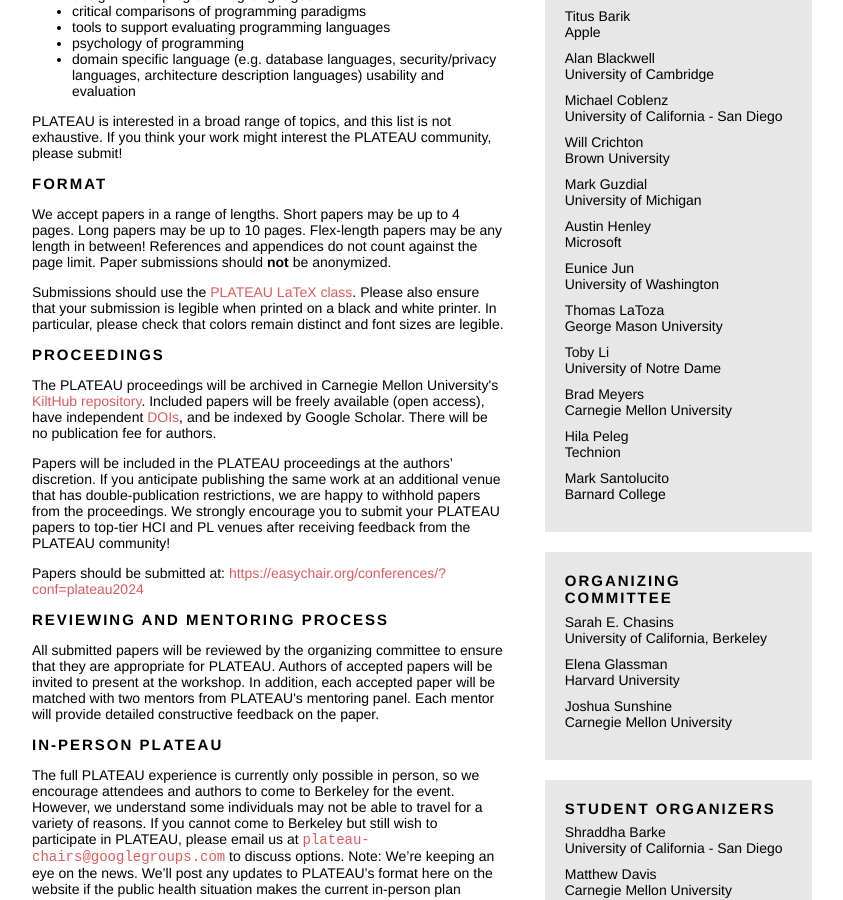
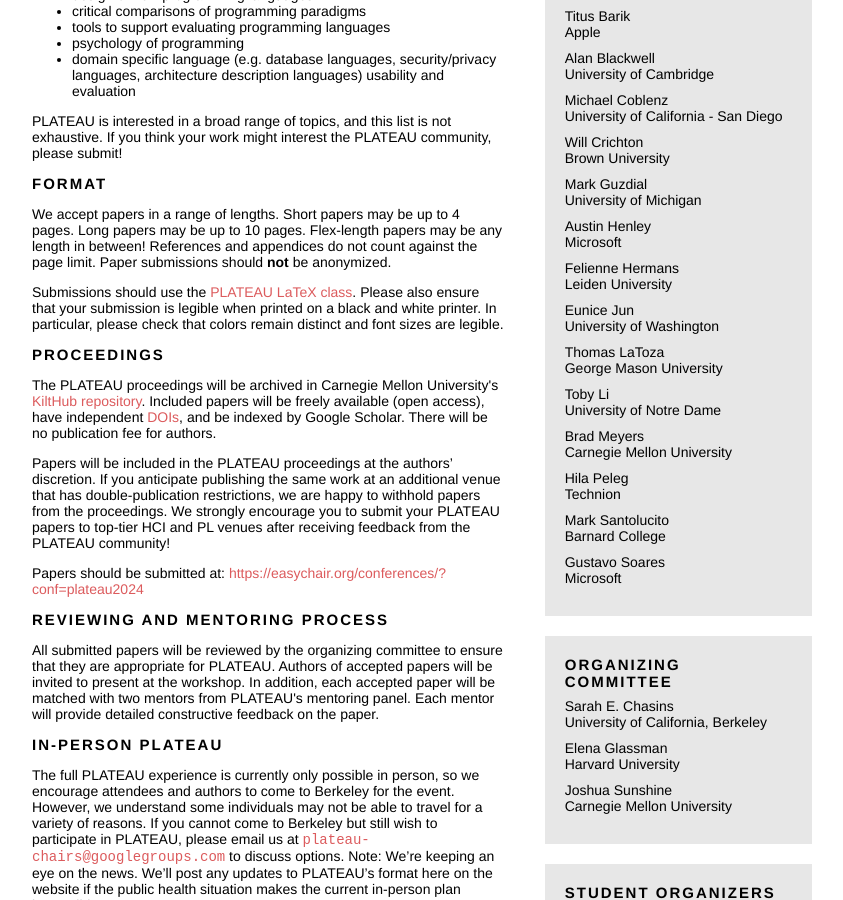
Before and after one commit to plateau-workshop/plateau-2024, a Jekyll site: the page built from index.html, in a window 1280 px wide and 900 px high, scrolled down 789 px. Shown: the whole window, without its empty margins (218-1061 px from the left). Built offline with Jekyll 4.4.1, drawn with Linux system fonts in a browser that asks for light colours.

Commit message:
Added two additional mentors.

```diff
--- a/_config.yml
+++ b/_config.yml
@@ -65,6 +65,8 @@ mentors:
     affiliation: University of Michigan
   - name: Austin Henley
     affiliation: Microsoft
+  - name: Felienne Hermans
+    affiliation: Leiden University
   - name: Eunice Jun
     affiliation: University of Washington
   - name: Thomas LaToza
@@ -77,6 +79,10 @@ mentors:
     affiliation: Technion
   - name: Mark Santolucito
     affiliation: Barnard College
+  - name: Gustavo Soares
+    affiliation: Microsoft
+
+
 
 # build settings
 exclude: ["readme.md"]
```
Also changed, not shown: 5 other files.
